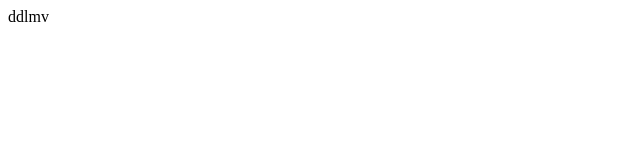
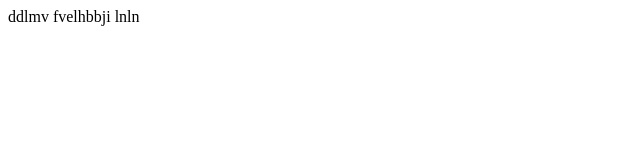
Before and after one commit to shabnamES/first-project, a plain HTML site: page index.html in a window 1280 px wide. Shown: the whole page, without its empty margins (0-640 px from the left). Drawn offline with Linux system fonts and the light colour scheme.

Commit message:
first commit

```diff
--- a/index.html
+++ b/index.html
@@ -6,7 +6,11 @@
     <title>Document</title>
 </head>
 <body>
+
     ddlmv
+    fvelhbbji
+    lnln
+
 
 
 </body>
```
